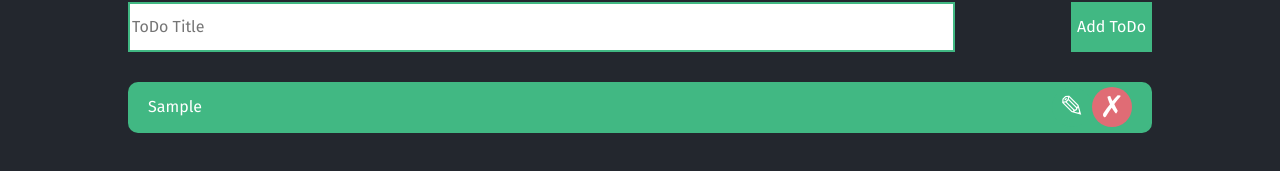
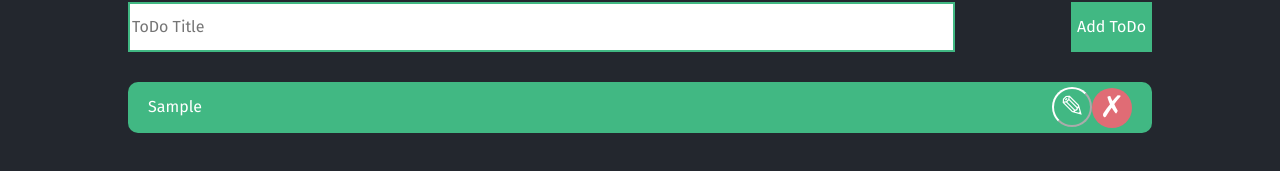
Before and after one commit to MigPorteroDevelop/ToDo, a Vue app: page / in a window 1280 px wide. Both pictures are taken after typing "Sample" into the empty fields and a click on the button "Add ToDo". Shown: the part 137-308 px from the top of the page. Built offline with nearby package versions, Linux system fonts and the light colour scheme; the HTML template or start-up script is replaced by a standard one.

Commit message:
EditTodo

```diff
--- a/src/components/AddTodoForm.vue
+++ b/src/components/AddTodoForm.vue
@@ -54,5 +54,6 @@ const addToDoTitle = () => {
   color: var(--text-color);
   border: none;
   height: 50px;
+  cursor: pointer;
 }
 </style>
--- a/src/components/TodoItem.vue
+++ b/src/components/TodoItem.vue
@@ -1,5 +1,19 @@
 <script setup>
 import { todos } from '../store/store'
+
+const editTodo = (index, title) => {
+  //Añado una propiedad "editing", para rastrear que se está modificando
+  todos.value[index].editing = true;
+  //Al entrar en modo "editing", le podemos asignar un nuevo título temporalmente.
+  todos.value[index].newTitle = title;
+};
+
+const applyEdit = (index) => {
+  // Actualiza el título
+  todos.value[index].title = todos.value[index].newTitle;
+  // Sale del modo edición
+  todos.value[index].editing = false;
+};
 
 const removeTodo = (index) => {
   todos.value.splice(index, 1);
@@ -8,9 +22,11 @@ const removeTodo = (index) => {
 
 <template>
   <div class="todo" v-for="(todo, index) in todos" :key="index">
-    <p>{{ todo.title }}</p>
+    <p v-if="!todo.editing">{{ todo.title }}</p>
+    <input v-else v-model="todo.newTitle" type="text"></input>
     <div>
-      <button class="editTodo">&#9998;</button>
+      <button type="button" class="editTodo" @click="editTodo(index)">&#9998;</button>
+      <button type="button" class="applyEdit" v-if="todo.editing" @click="applyEdit(index)">&#x2713;</button>
       <button type="button" class="removeTodo" @click="removeTodo(index)">&cross;</button>
     </div>
   </div>
@@ -39,12 +55,24 @@ const removeTodo = (index) => {
 }
 
 .editTodo {
-  border-radius: 50%;
-  border: none;
+  border-radius: 100%;
+  border-color: white;
   height: 40px;
   width: 40px;
   font-size: 30px;
   color: var(--text-color);
   background: var(--accent-color);
+  cursor: pointer;
+}
+
+.applyEdit {
+  border-radius: 100%;
+  border-color: white;
+  height: 40px;
+  width: 40px;
+  font-size: 30px;
+  color: var(--text-color);
+  background: var(--accent-color);
+  cursor: pointer;
 }
 </style>
```
